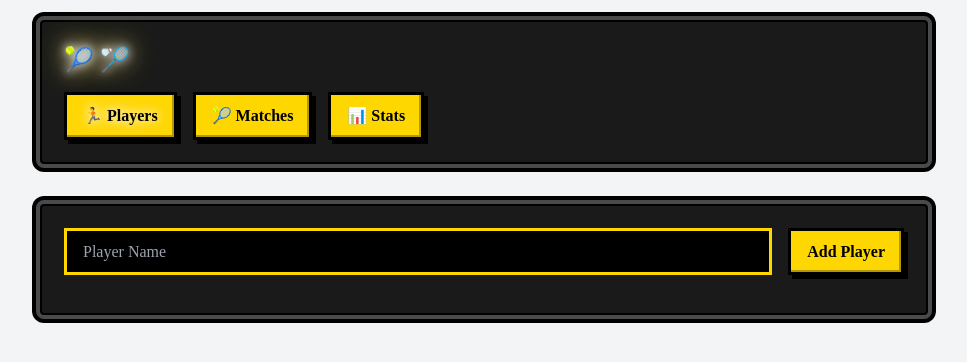
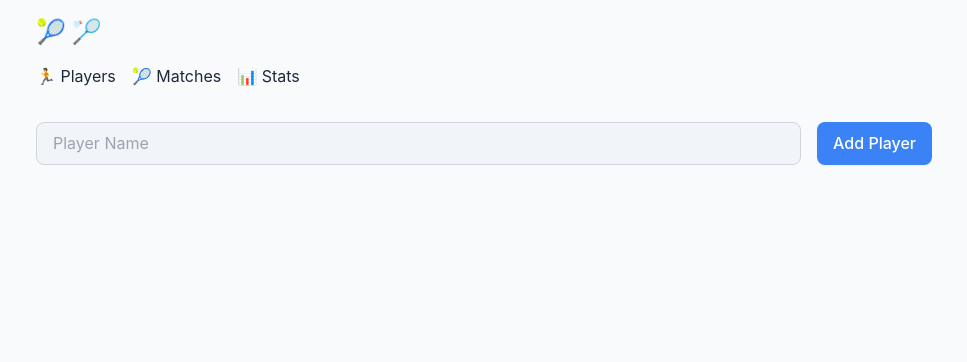
Before and after one commit to p4u/padelfriends, a Vue app in the folder ui/: page /group/1 in a window 1280 px wide. Shown: the top 362 px of the page, without its empty margins (156-1123 px from the left). Built offline with nearby package versions, Linux system fonts and the light colour scheme.

Commit message:
fixes on style

```diff
--- a/ui/src/App.vue
+++ b/ui/src/App.vue
@@ -1,6 +1,8 @@
 <template>
-  <div class="min-h-screen bg-gray-100 p-4">
-    <router-view />
+  <div class="min-h-screen bg-gradient-to-b from-background to-gray-50 dark:from-background dark:to-gray-900">
+    <div class="max-w-7xl mx-auto px-4 sm:px-6 lg:px-8 py-4">
+      <router-view />
+    </div>
   </div>
 </template>
 
--- a/ui/src/components/CreateGroupForm.vue
+++ b/ui/src/components/CreateGroupForm.vue
@@ -1,23 +1,23 @@
 <template>
   <div class="space-y-4">
-    <h2 class="text-xl pixel-text">🎾 Create New Group</h2>
+    <h2 class="text-xl font-semibold text-gray-900 dark:text-white">🎾 Create New Group</h2>
     <form @submit.prevent="handleSubmit" class="space-y-4">
       <input
         v-model="form.name"
         type="text"
         placeholder="Group Name"
-        class="retro-input w-full"
+        class="modern-input w-full text-gray-900 dark:text-white"
         required
       />
       <input
         v-model="form.password"
         type="password"
         placeholder="Password"
-        class="retro-input w-full"
+        class="modern-input w-full text-gray-900 dark:text-white"
         required
       />
-      <button type="submit" class="retro-button w-full">
-        🏸 Create Group
+      <button type="submit" class="modern-button w-full">
+        Create Group
       </button>
     </form>
   </div>
--- a/ui/src/components/GroupList.vue
+++ b/ui/src/components/GroupList.vue
@@ -1,37 +1,50 @@
 <template>
   <div class="space-y-2">
-    <div v-if="loading" class="text-center">
+    <div v-if="loading" class="text-center text-gray-900 dark:text-white">
       Loading groups... 🔄
     </div>
     <div v-else-if="error" class="text-center text-red-500">
       {{ error }} 😢
     </div>
-    <div v-else-if="groups.length === 0" class="text-center">
+    <div v-else-if="groups.length === 0" class="text-center text-gray-900 dark:text-white">
       No groups available 😢
     </div>
     <div v-else class="space-y-2">
       <div
         v-for="group in groups"
-        :key="group.id"
-        class="retro-container p-4 cursor-pointer hover:border-primary transition-colors"
-        @click="$emit('select', group)"
+        :key="group?.id || 'unknown'"
+        class="modern-container bg-white dark:bg-gray-800 p-4 cursor-pointer hover:border-primary transition-colors"
+        @click="handleGroupSelect(group)"
       >
-        <span>{{ group.name }}</span>
+        <span class="text-gray-900 dark:text-white">{{ group?.name || 'Unnamed Group' }}</span>
       </div>
     </div>
   </div>
 </template>
 
 <script setup lang="ts">
+import { onMounted } from 'vue';
 import type { Group } from '../types';
 
-defineProps<{
+const props = defineProps<{
   groups: Group[];
   loading: boolean;
   error: string | null;
 }>();
 
-defineEmits<{
+const emit = defineEmits<{
   (e: 'select', group: Group): void;
 }>();
+
+const handleGroupSelect = (group: Group) => {
+  if (!group || !group.name) {
+    console.error('Invalid group data:', group);
+    return;
+  }
+  emit('select', group);
+};
+
+onMounted(() => {
+  console.log('GroupList mounted with groups:', props.groups);
+});
 </script>
--- a/ui/src/components/PlayerList.vue
+++ b/ui/src/components/PlayerList.vue
@@ -5,13 +5,13 @@
         v-model="newPlayerName"
         type="text"
         placeholder="Player Name"
-        class="retro-input flex-1"
+        class="modern-input flex-1"
         required
       />
-      <button type="submit" class="retro-button">Add Player</button>
+      <button type="submit" class="modern-button">Add Player</button>
     </form>
     <ul class="space-y-2">
-      <li v-for="player in players" :key="player.id" class="p-2 bg-gray-100 rounded">
+      <li v-for="player in players" :key="player.id" class="p-3 bg-white dark:bg-gray-800 rounded-lg shadow-sm text-center text-gray-900 dark:text-white font-medium">
         {{ player.name }}
       </li>
     </ul>
--- a/ui/src/components/SavedGroupList.vue
+++ b/ui/src/components/SavedGroupList.vue
@@ -3,13 +3,13 @@
     <div
       v-for="group in sortedGroups"
       :key="group.id"
-      class="retro-container p-4 cursor-pointer hover:border-primary transition-colors"
+      class="modern-container bg-white dark:bg-gray-800 p-4 cursor-pointer hover:border-primary transition-colors"
       @click="$emit('select', group)"
     >
       <div class="flex justify-between items-center">
-        <span>{{ group.name }}</span>
+        <span class="text-gray-900 dark:text-white font-medium">{{ group.name }}</span>
         <button
-          class="text-red-500 hover:text-red-700"
+          class="text-red-500 hover:text-red-700 dark:text-red-400 dark:hover:text-red-300"
           @click.stop="$emit('remove', group.id)"
         >
           ❌
--- a/ui/src/components/StatisticsList.vue
+++ b/ui/src/components/StatisticsList.vue
@@ -1,19 +1,19 @@
 <template>
   <div class="space-y-4">
-    <div v-for="stat in statistics" :key="stat.player_id" class="p-4 bg-gray-100 rounded">
-      <h3 class="font-bold">{{ stat.player_name }}</h3>
+    <div v-for="stat in statistics" :key="stat.player_id" class="p-4 bg-white dark:bg-gray-800 rounded-lg shadow-sm">
+      <h3 class="font-semibold text-gray-900 dark:text-white">{{ stat.player_name }}</h3>
       <div class="grid grid-cols-3 gap-4 mt-2">
         <div>
-          <p class="text-sm">Matches Played</p>
-          <p class="font-bold">{{ stat.matches_played }}</p>
+          <p class="text-sm text-gray-600 dark:text-gray-300">Matches Played</p>
+          <p class="font-bold text-gray-900 dark:text-white">{{ stat.matches_played }}</p>
         </div>
         <div>
-          <p class="text-sm">Matches Won</p>
-          <p class="font-bold">{{ stat.matches_won }}</p>
+          <p class="text-sm text-gray-600 dark:text-gray-300">Matches Won</p>
+          <p class="font-bold text-gray-900 dark:text-white">{{ stat.matches_won }}</p>
         </div>
         <div>
-          <p class="text-sm">Win Rate</p>
-          <p class="font-bold">{{ (stat.win_rate * 100).toFixed(1) }}%</p>
+          <p class="text-sm text-gray-600 dark:text-gray-300">Win Rate</p>
+          <p class="font-bold text-gray-900 dark:text-white">{{ (stat.win_rate * 100).toFixed(1) }}%</p>
         </div>
       </div>
     </div>
--- a/ui/src/style.css
+++ b/ui/src/style.css
@@ -2,75 +2,139 @@
 @import 'tailwindcss/components';
 @import 'tailwindcss/utilities';
 
-@import url('https://fonts.googleapis.com/css2?family=Press+Start+2P&display=swap');
+@import url('https://fonts.googleapis.com/css2?family=Inter:wght@400;500;600;700&display=swap');
 
 :root {
-  --primary: #ffd700;
-  --secondary: #ff6b6b;
-  --background: #2a2a2a;
-  --text: #ffffff;
-  --border-pixel: #4a4a4a;
+  --primary: #3b82f6;
+  --secondary: #6366f1;
+  --background: #f8fafc;
+  --text: #1e293b;
+  --border: #e2e8f0;
+  --input-bg: #f1f5f9;
+  --input-text: #0f172a;
 }
 
 body {
-  font-family: 'Press Start 2P', cursive;
+  font-family: 'Inter', sans-serif;
   background-color: var(--background);
   color: var(--text);
   line-height: 1.6;
-  image-rendering: pixelated;
+  -webkit-font-smoothing: antialiased;
 }
 
-.retro-container {
-  @apply p-6 rounded-lg;
-  background: #1a1a1a;
-  border: 4px solid var(--border-pixel);
-  box-shadow:
-    0 0 0 4px #000,
-    inset 0 0 0 2px #000;
-  image-rendering: pixelated;
+.modern-container {
+  @apply p-4 sm:p-6 rounded-xl shadow-sm;
+  background: white;
+  border: 1px solid var(--border);
+  transition: all 0.2s ease;
 }
 
-.retro-button {
-  @apply px-4 py-2 text-black font-bold relative overflow-hidden;
+.modern-button {
+  @apply px-4 py-2 rounded-lg font-medium text-white transition-all duration-200 ease-in-out;
   background: var(--primary);
-  border: 3px solid #000;
-  box-shadow:
-    4px 4px 0 #000,
-    inset -2px -2px 0 #b39700;
-  transition: all 0.1s;
+  box-shadow: 0 1px 2px rgba(0, 0, 0, 0.05);
 }
 
-.retro-button:hover {
-  transform: translate(2px, 2px);
-  box-shadow: 2px 2px 0 #000;
+.modern-button:hover {
+  @apply transform scale-[1.02];
+  background: color-mix(in srgb, var(--primary) 90%, black);
 }
 
-.retro-button:active {
-  transform: translate(4px, 4px);
-  box-shadow: none;
+.modern-button:active {
+  @apply transform scale-[0.98];
 }
 
-.retro-input {
-  @apply px-4 py-2 w-full;
-  background: #000;
-  border: 3px solid var(--primary);
-  color: var(--primary);
-  font-family: 'Press Start 2P', cursive;
+.modern-input {
+  @apply px-4 py-2 w-full rounded-lg border border-gray-300;
+  background: var(--input-bg);
+  color: var(--input-text);
+  font-family: 'Inter', sans-serif;
+  transition: all 0.2s ease;
 }
 
-.pixel-text {
-  text-shadow: 2px 2px #000;
+.modern-input:focus {
+  @apply ring-2 ring-primary border-transparent;
+  background: white;
 }
 
-.glow {
-  animation: glow 1s ease-in-out infinite alternate;
+/* Mobile-first responsive design */
+@media (max-width: 640px) {
+  .modern-container {
+    @apply p-3 rounded-lg;
+  }
+
+  .modern-button {
+    @apply w-full justify-center flex items-center;
+    min-height: 44px;
+  }
+
+  .modern-input {
+    @apply text-base;
+    min-height: 44px;
+  }
 }
 
-@keyframes glow {
-  from {
-    text-shadow: 0 0 5px #fff, 0 0 10px #fff, 0 0 15px var(--primary);
+/* Progressive Web App enhancements */
+@media (display-mode: standalone) {
+  body {
+    overscroll-behavior-y: none;
   }
-  to {
-    text-shadow: 0 0 10px #fff, 0 0 20px #fff, 0 0 30px var(--primary);
+
+  .modern-container {
+    @apply rounded-none sm:rounded-xl;
   }
 }
+
+/* Dark mode support */
+@media (prefers-color-scheme: dark) {
+  :root {
+    --background: #0f172a;
+    --text: #e2e8f0;
+    --border: #1e293b;
+    --input-bg: #1e293b;
+    --input-text: #f1f5f9;
+  }
+
+  .modern-container {
+    background: #1e293b;
+  }
+
+  .modern-input {
+    @apply border-gray-700;
+    background: var(--input-bg);
+    color: var(--input-text);
+  }
+
+  .modern-input:focus {
+    background: #2d3748;
+  }
+}
+
+/* Smooth scrolling */
+html {
+  scroll-behavior: smooth;
+}
+
+/* Better tap highlights for mobile */
+@media (hover: none) {
+  * {
+    -webkit-tap-highlight-color: transparent;
+  }
+}
+
+/* Loading states */
+.loading {
+  @apply animate-pulse bg-gray-200 dark:bg-gray-700;
+}
+
+/* Focus styles */
+:focus {
+  @apply outline-none ring-2 ring-primary ring-offset-2;
+}
+
+/* Touch-friendly hover states */
+@media (hover: hover) {
+  .hover-effect:hover {
+    @apply transform transition-transform duration-200 scale-[1.02];
+  }
+}
```
Also changed, not shown: ui/src/components/MatchList.vue (+8 -8 lines), ui/src/views/Home.vue (+46 -10 lines), 1 other file (tests, documents, lock files or other folders).
